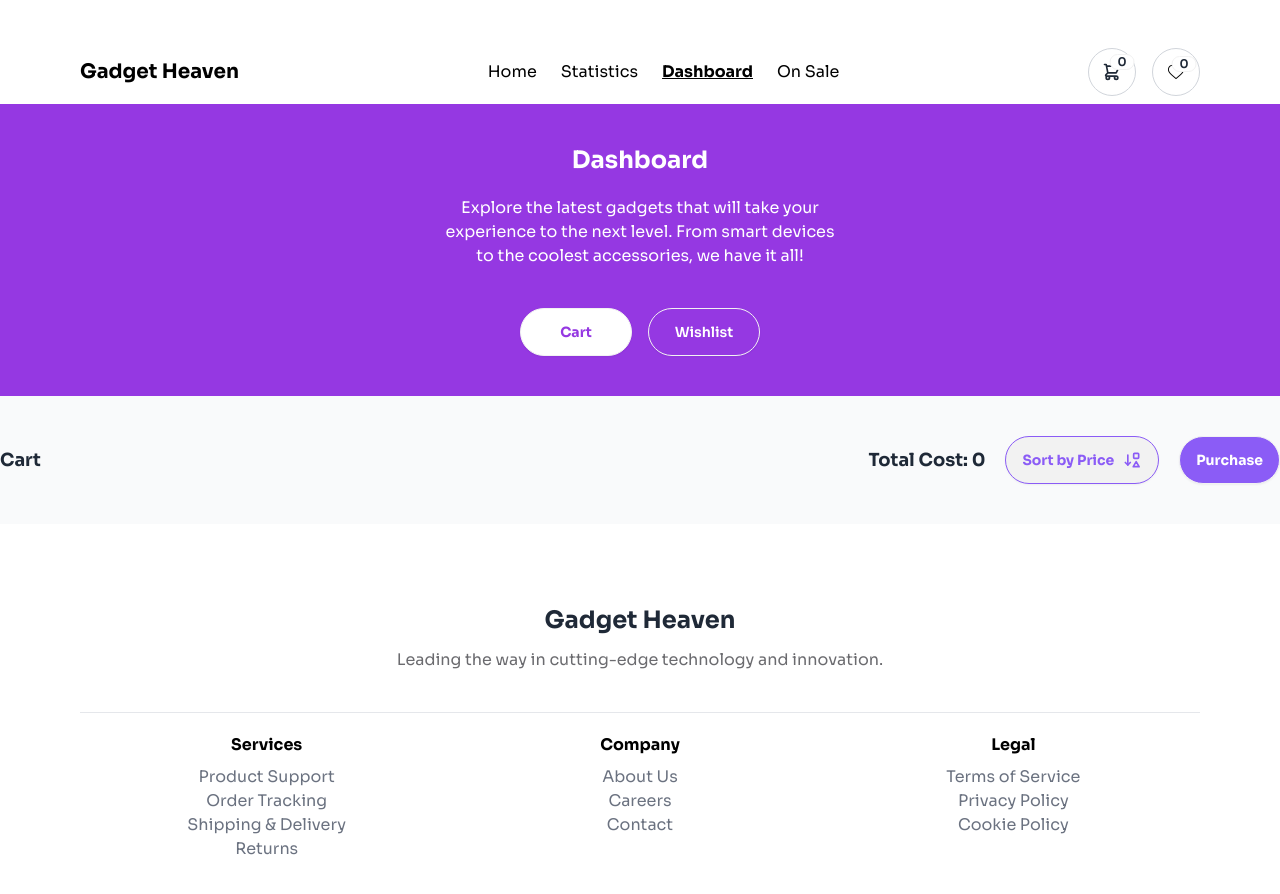
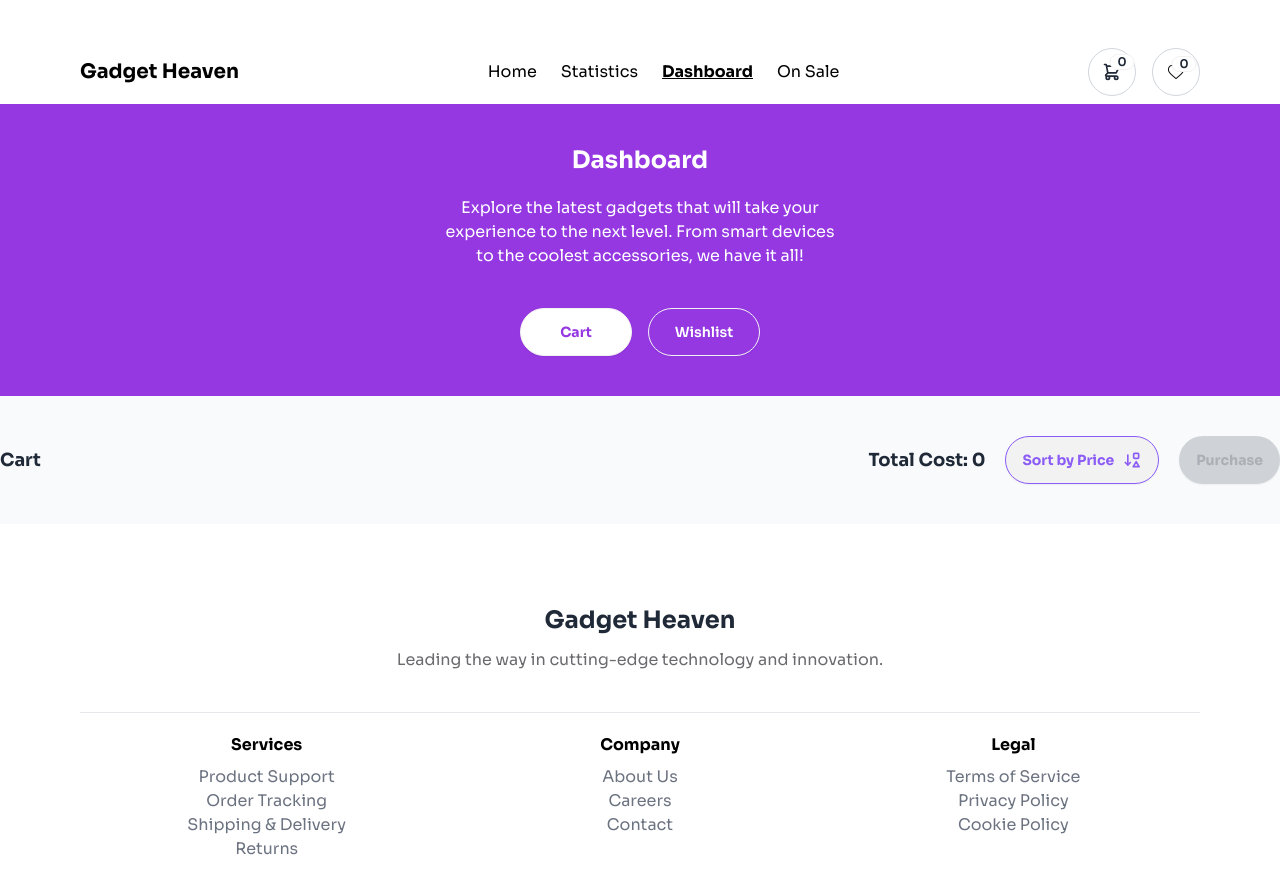
Before and after one commit to programming-hero-web-course-4/b10a8-gadget-heaven-Shams-Joha, a React (Vite) app: page /dashboard/cart in a window 1280 px wide. Shown: the top 894 px of the page. Built offline with nearby package versions, Linux system fonts and the light colour scheme.

Commit message:
implemented Final modal functions & finished assignment

```diff
--- a/src/components/CartLayout.jsx
+++ b/src/components/CartLayout.jsx
@@ -9,16 +9,24 @@ import { useCart } from '../../context/HandleContext';
 
 
 const CartLayout = () => {
-    const { updateCartAmount } = useCart();
+    const cartData = getPrevItems();
+    const { cartAmount, updateCartAmount } = useCart();
     const navigate = useNavigate();
+    const [isCartEmpty, setIsCartEmpty] = useState(false);
+    const [modalPrice, setmodalPrice] = useState(0);
+
+    useEffect(() => {
+        setIsCartEmpty(cartData.length === 0)
+    }, [cartData])
 
     const handleClick = () => {
+
         navigate('/');
-        clearCart();
-        updateCartAmount();
+
+
 
     }
-    const cartData = getPrevItems();
+
     const [data, setData] = useState(cartData);
     let totalPrice = 0;
     for (const each of cartData) {
@@ -29,9 +37,17 @@ const CartLayout = () => {
         setData(sortedData);
     }
     const handleModal = () => {
-        {/* Open the modal using document.getElementById('ID').showModal() method */ }
+
         {
             document.getElementById('my_modal_1').showModal()
+            setmodalPrice(totalPrice);
+            clearCart();
+            updateCartAmount();
+            setData([]);
+            setIsCartEmpty(true);
+
+
+
         }
 
     }
@@ -44,7 +60,7 @@ const CartLayout = () => {
                     <p className="font-bold text-lg">Total Cost: {totalPrice}</p>
                     <button onClick={handleSort} className="font-bold border border-violet-500 text-violet-500 rounded-full btn">Sort by Price <TbSortAscendingShapes size={20} /></button>
                     {/* Show Modal On Click */}
-                    <button onClick={handleModal} className="btn rounded-full text-white bg-violet-500 font-bold">Purchase</button>
+                    <button onClick={handleModal} disabled={isCartEmpty} className="btn rounded-full text-white bg-violet-500 font-bold">Purchase</button>
                 </div>
 
             </div>
@@ -63,7 +79,7 @@ const CartLayout = () => {
 
 
                     <p className="py-4">Thanks for purchasing</p>
-                    <p className="py-4">Total: {totalPrice}</p>
+                    <p className="py-4">Total: {modalPrice}</p>
 
                     <div className="w-full">
 
```
